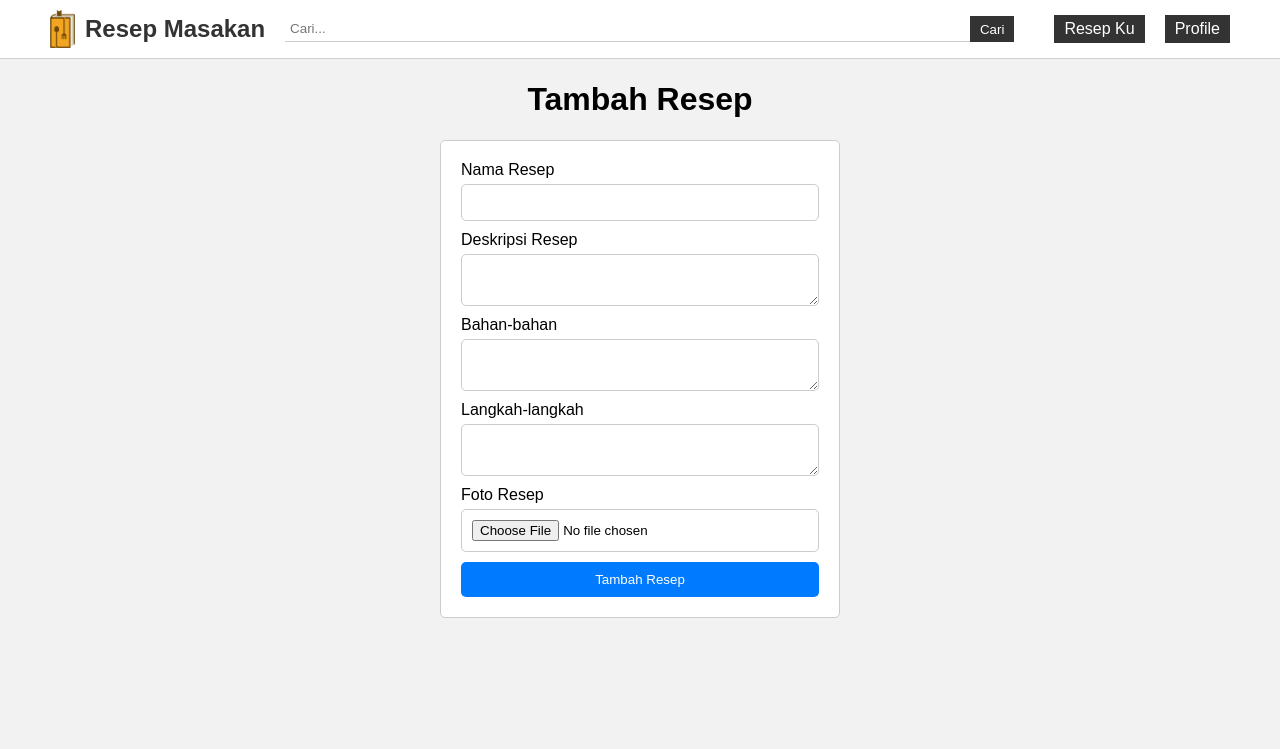
After one commit to hako-975/resep_masakan, a PHP site: page /tambah_resep.php in a window 1280 px wide. The commit adds this page. Shown: the top 749 px of the page. Run offline with PHP 8.4, Linux system fonts and the light colour scheme; the visitor is signed in with stand-in values (Sample User, id 1); data that the repository does not hold is empty.

Commit message:
kurang ubah sama cari

```diff
--- a/detail_resep.php
+++ b/detail_resep.php
@@ -30,16 +30,16 @@
 			<?php if ($resepKu): ?>
 				<div class="card-detail-resep-button">
 					<a href="" class="button">Ubah</a>
-				  	<a href="" class="button">Hapus</a>
+				  	<a href="hapus_resep.php?id_resep=<?= $data_resep['id_resep']; ?>" onclick="return confirm('Apakah Anda yakin ingin menghapus Resep <?= $data_resep['nama_resep']; ?>?')" class="button">Hapus</a>
 				</div>
 			<?php endif ?>
 		    <h2 class="text-center"><?= $data_resep['nama_resep']; ?></h2>
 		    <img src="img/<?= $data_resep['foto_resep']; ?>" alt="Gambar">
 		    <p class="card-description"><?= $data_resep['deskripsi_resep']; ?></p>
 		    <h4 class="margin-top-bottom-5px">Bahan-bahan:</h4>
-		    <p class="card-description"><?= nl2br($data_resep['bahan']); ?></p>
+		    <p class="card-description"><?= $data_resep['bahan']; ?></p>
 		    <h4 class="margin-top-bottom-5px">Langkah-langkah:</h4>
-		    <p class="card-description"><?= nl2br($data_resep['langkah']); ?></p>
+		    <p class="card-description"><?= $data_resep['langkah']; ?></p>
 		    <hr>
 		    <h4 class="margin-top-bottom-5px">Resep dibuat oleh: <?= $data_resep['username']; ?></h4>
 		    <h4 class="margin-top-bottom-5px">Resep dibuat pada tanggal: <?= date("d-m-Y, H:i", strtotime($data_resep['tanggal_resep_dibuat'])); ?></h4>
--- a/index.php
+++ b/index.php
@@ -24,7 +24,7 @@
 				    <p class="card-description"><?= (strlen($data_resep['deskripsi_resep']) <= 200) ? $data_resep['deskripsi_resep'] : substr($data_resep['deskripsi_resep'], 0, 200) . "..."; ?></p>
 				    <h4 class="margin-top-bottom-5px">Bahan-bahan:</h4>
 				    <?php
-				    	$bahan = nl2br($data_resep['bahan']);
+				    	$bahan = $data_resep['bahan'];
 				    	$lines = explode("<br />", $bahan);
 				    ?>
 				    <p class="card-description">
--- a/resep.php
+++ b/resep.php
@@ -43,7 +43,7 @@
 				    <h5 class="card-name"><?= $data_resep['username']; ?></h5>
 				    <p class="card-date"><?= date("d-m-Y, H:i", strtotime($data_resep['tanggal_resep_dibuat'])); ?></p>
 				  	<a href="" class="button btn-card-ubah">Ubah</a>
-				  	<a href="" class="button btn-card-hapus">Hapus</a>
+				  	<a href="hapus_resep.php?id_resep=<?= $data_resep['id_resep']; ?>" onclick="return confirm('Apakah Anda yakin ingin menghapus Resep <?= $data_resep['nama_resep']; ?>?')" class="button btn-card-hapus">Hapus</a>
 				  </div>
 				</div>
 			</a>
--- a/style.css
+++ b/style.css
@@ -257,7 +257,7 @@ label {
   border-radius: 0px;
 }
 
-input {
+input, textarea {
   width: 100%;
   padding: 10px;
   border-radius: 5px;
--- /dev/null
+++ b/tambah_resep.php
@@ -0,0 +1,102 @@
+<?php
+	require_once 'koneksi.php';
+
+	if (!isset($_SESSION['id_user'])) {
+		header("Location: login.php");
+		exit;
+	}
+
+	$id_user = $_SESSION['id_user'];
+	$data_user = mysqli_fetch_assoc(mysqli_query($koneksi, "SELECT * FROM user WHERE id_user = '$id_user'"));
+
+	if (isset($_POST['btnTambahResep'])) {
+		$nama_resep = $_POST['nama_resep'];
+		$deskripsi_resep = nl2br($_POST['deskripsi_resep']);
+		$bahan = nl2br($_POST['bahan']);
+		$langkah = nl2br($_POST['langkah']);
+		$tanggal_resep_dibuat = date("Y-m-d H:i:s");
+
+		$foto_resep = $_FILES['foto_resep']['name'];
+        if ($foto_resep != '') {
+            $acc_extension = array('png','jpg', 'jpeg', 'gif', 'pdf');
+            $extension = explode('.', $foto_resep);
+            $extension_lower = strtolower(end($extension));
+            $size = $_FILES['foto_resep']['size'];
+            $file_tmp = $_FILES['foto_resep']['tmp_name'];
+
+            if(!in_array($extension_lower, $acc_extension))
+            {
+                echo "
+                    <script>
+                        alert('File yang Anda upload bukan gambar!')
+						window.history.back()
+                    </script>
+                ";
+                exit;
+            }
+
+            $foto_resep = uniqid() . $foto_resep;
+            move_uploaded_file($file_tmp, 'img/'. $foto_resep);
+        }
+        else
+        {
+        	$foto_resep = 'default.png';
+        }
+
+		$tambah_resep = mysqli_query($koneksi, "INSERT INTO resep VALUES ('', '$nama_resep', '$deskripsi_resep', '$bahan', '$langkah', '$foto_resep', '$tanggal_resep_dibuat', '$id_user')");
+
+		if ($tambah_resep) {
+			echo "
+				<script>
+					alert('Resep berhasil ditambahkan!')
+					window.location.href='resep.php'
+				</script>
+			";
+			exit;
+		} else {
+			echo "
+				<script>
+					alert('Resep gagal ditambahkan!')
+					window.history.back()
+				</script>
+			";
+			exit;
+		}
+	}
+?>
+
+<html>
+<head>
+	<title>Tambah Resep</title>
+	<?php include_once 'include_head.php'; ?>
+</head>
+<body>
+	<?php include_once 'include_navbar.php'; ?>
+	<div class="container padding-10px margin-top-bottom-50px">
+		<h1 class="text-center">Tambah Resep</h1>
+		<form method="post" enctype="multipart/form-data">
+		  <div class="form-group">
+		    <label for="nama_resep">Nama Resep</label>
+		    <input type="text" id="nama_resep" name="nama_resep" required>
+		  </div>
+		  <div class="form-group">
+		    <label for="deskripsi_resep">Deskripsi Resep</label>
+		    <textarea id="deskripsi_resep" name="deskripsi_resep" required></textarea>
+		  </div>
+		  <div class="form-group">
+		    <label for="bahan">Bahan-bahan</label>
+		    <textarea id="bahan" name="bahan" required></textarea>
+		  </div>
+		  <div class="form-group">
+		    <label for="langkah">Langkah-langkah</label>
+		    <textarea id="langkah" name="langkah" required></textarea>
+		  </div>
+		  <div class="form-group">
+		    <label for="foto_resep">Foto Resep</label>
+		    <input type="file" id="foto_resep" name="foto_resep" required>
+		  </div>
+		  <button type="submit" name="btnTambahResep">Tambah Resep</button>
+		</form>
+	</div>
+</body>
+</html>
```
Also changed, not shown: hapus_resep.php (added, +56 -0 lines), img/6454322abe3d9download.jpg (added), img/default.png (renamed from img/resep_telur_dadar.png).
